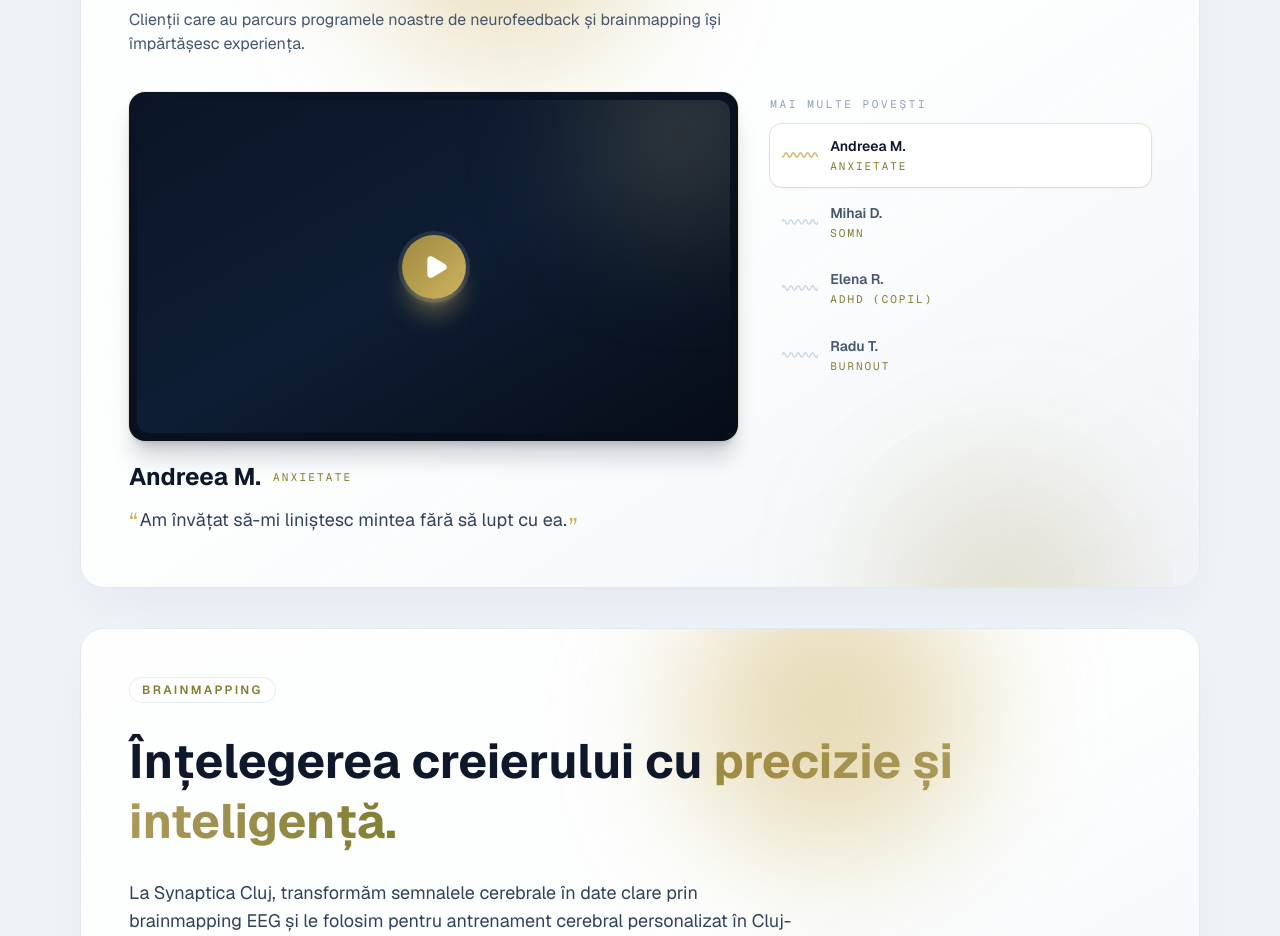
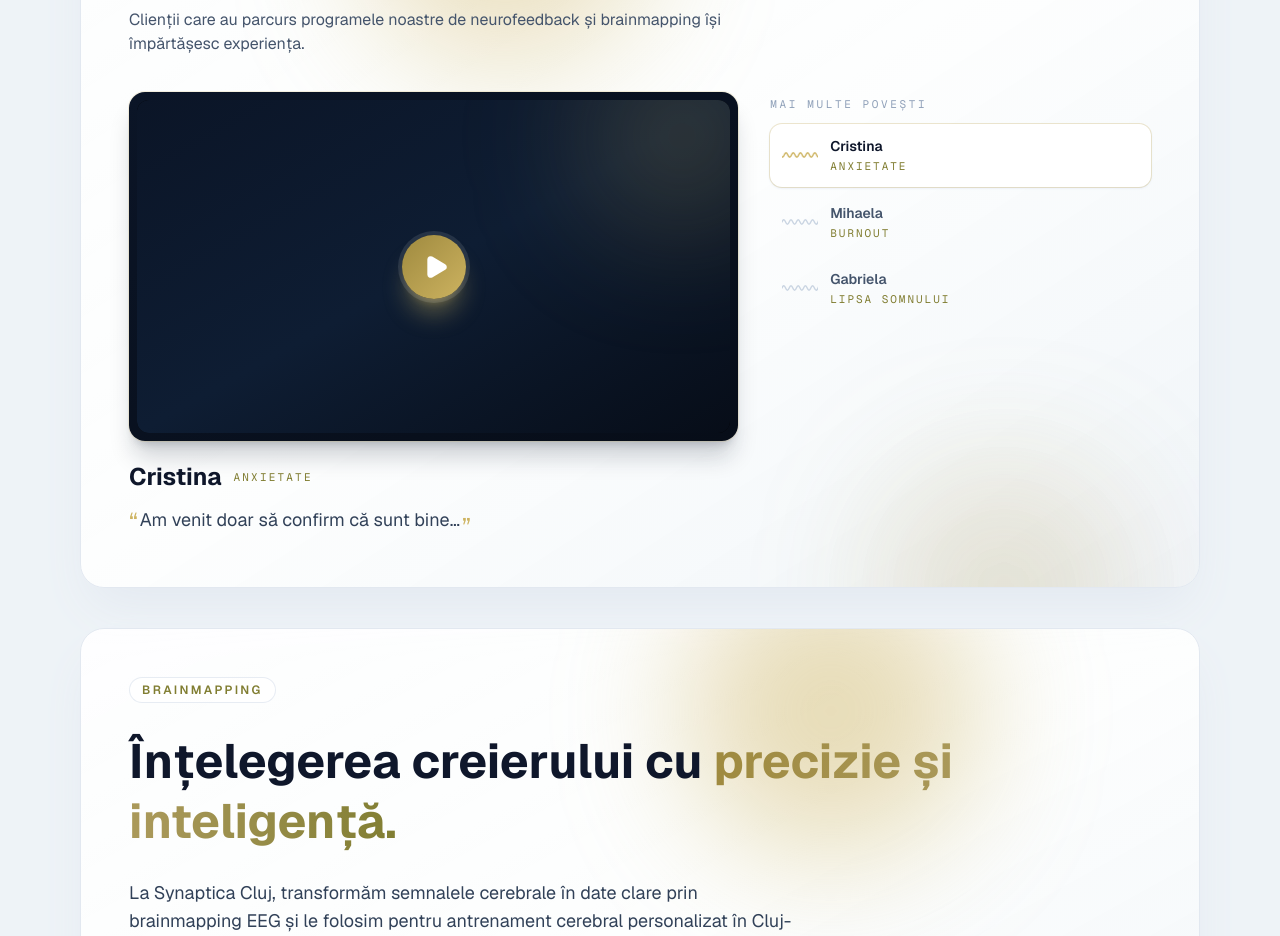
Before and after one commit to LaAngeli/synaptica, a Next.js app: page / in a window 1280 px wide. Shown: the part 2680-3616 px from the top of the page. Built offline with nearby package versions, Linux system fonts and the light colour scheme; no server answers.

Commit message:
set real testimonial videos, names and quotes

```diff
--- a/app/components/VideoTestimonials.jsx
+++ b/app/components/VideoTestimonials.jsx
@@ -4,11 +4,10 @@ import { useState } from "react";
 import { Play } from "lucide-react";
 import { useI18n } from "../providers";
 
-// Video de test (Big Buck Bunny — embeddable public). Se înlocuiește cu ID-urile reale
-// YouTube, în aceeași ordine ca `home.testimonials.items` din translations.js.
-// Lasă string gol ca să folosească videoclipul de test.
-const TEST_VIDEO_ID = "aqz-KE-bpKQ";
-const VIDEO_IDS = ["", "", "", ""];
+// ID-urile YouTube ale testimonialelor, în aceeași ordine ca `home.testimonials.items`
+// din translations.js. Un testimonial fără ID aici nu se afișează deloc — așa nu poate
+// ajunge din greșeală un videoclip greșit pe site.
+const VIDEO_IDS = ["2E2ZvZAth2Y", "-rF-G-n6Bog", "r-IXDRw1u0w"];
 
 // Semnătura secțiunii: un traseu de undă cerebrală (EEG). Cel „viu" derulează
 // continuu — marchează testimonialul activ. Restul stau liniștite.
@@ -36,10 +35,15 @@ export default function VideoTestimonials() {
   const [active, setActive] = useState(0);
   const [playing, setPlaying] = useState(false);
 
-  if (items.length === 0) return null;
+  // Fiecare testimonial e perecheat cu videoclipul lui după poziție.
+  const stories = items
+    .map((item, index) => ({ ...item, videoId: VIDEO_IDS[index] }))
+    .filter((story) => story.videoId);
 
-  const current = items[active] || items[0];
-  const videoId = VIDEO_IDS[active] || TEST_VIDEO_ID;
+  if (stories.length === 0) return null;
+
+  const current = stories[active] || stories[0];
+  const videoId = current.videoId;
 
   const select = (index) => {
     setActive(index);
@@ -122,7 +126,7 @@ export default function VideoTestimonials() {
               {t("home.testimonials.rosterLabel")}
             </p>
             <div className="space-y-1">
-              {items.map((item, index) => {
+              {stories.map((item, index) => {
                 const isActive = index === active;
                 return (
                   <button
--- a/app/i18n/translations.js
+++ b/app/i18n/translations.js
@@ -43,10 +43,9 @@ export const translations = {
         rosterLabel: "More stories",
         playLabel: "Play testimonial",
         items: [
-          { name: "Andreea M.", condition: "Anxiety", quote: "I learned to quiet my mind without fighting it." },
-          { name: "Mihai D.", condition: "Sleep", quote: "First time in years I sleep through the night." },
-          { name: "Elena R.", condition: "ADHD (child)", quote: "My child focuses on homework — calmly, no arguments." },
-          { name: "Radu T.", condition: "Burnout", quote: "I got back the energy and clarity I used to have." },
+          { name: "Cristina", condition: "Anxiety", quote: "I came just to confirm that I'm doing well…" },
+          { name: "Mihaela", condition: "Burnout", quote: "I already wake up rested" },
+          { name: "Gabriela", condition: "Lack of sleep", quote: "I felt the difference after the first session" },
         ],
       },
       brainSlider: {
@@ -925,10 +924,9 @@ export const translations = {
         rosterLabel: "Mai multe povești",
         playLabel: "Redă testimonialul",
         items: [
-          { name: "Andreea M.", condition: "Anxietate", quote: "Am învățat să-mi liniștesc mintea fără să lupt cu ea." },
-          { name: "Mihai D.", condition: "Somn", quote: "Prima dată în ani de zile când dorm toată noaptea." },
-          { name: "Elena R.", condition: "ADHD (copil)", quote: "Copilul meu se concentrează la teme — calm, fără certuri." },
-          { name: "Radu T.", condition: "Burnout", quote: "Mi-am recăpătat energia și claritatea de dinainte." },
+          { name: "Cristina", condition: "Anxietate", quote: "Am venit doar să confirm că sunt bine…" },
+          { name: "Mihaela", condition: "Burnout", quote: "Deja mă trezesc odihnită" },
+          { name: "Gabriela", condition: "Lipsa somnului", quote: "Am simțit diferența după prima ședință" },
         ],
       },
       brainSlider: {
```
